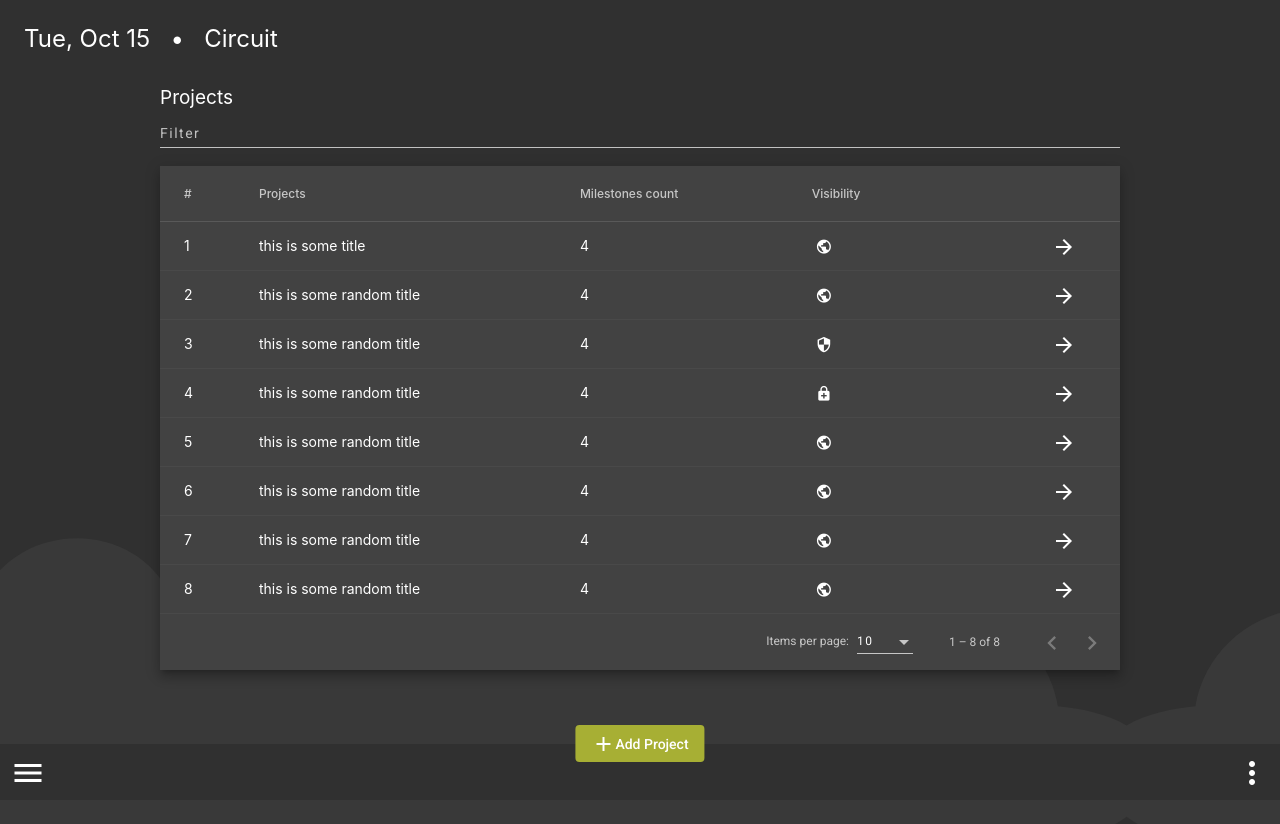
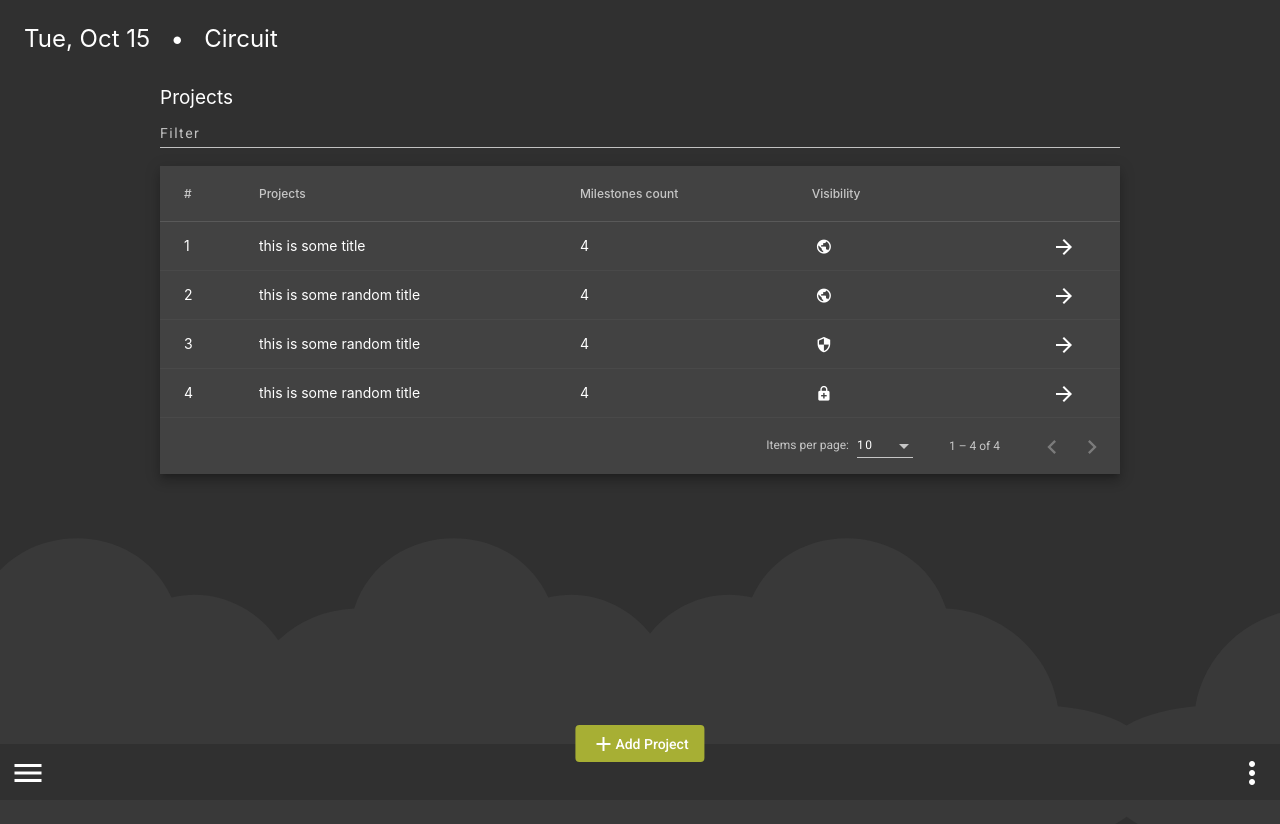
Before and after one commit to kartikeybhardwaj/circuit-fui, an Angular app: page /projects in a window 1280 px wide. Built offline with nearby package versions, Linux system fonts and the light colour scheme.

Commit message:
bug fixes

```diff
--- a/src/app/projects/projects.component.html
+++ b/src/app/projects/projects.component.html
@@ -19,9 +19,9 @@
             <mat-icon mat-list-icon class="icon-display-small visibilityIcon">{{element[column]}}</mat-icon>
           </td>
         </ng-container>
-        <ng-container *ngIf="column === 'gotoMilestone'">
+        <ng-container *ngIf="column === 'todo'">
           <td mat-cell *matCellDef="let element">
-            <button mat-button class="floatRight" (click)="projectClick()">
+            <button mat-button class="floatRight" (click)="projectClick(element)">
               <mat-icon class="colorBright">arrow_forward</mat-icon>
             </button>
           </td>
@@ -58,6 +58,13 @@
                     color="primary" mode="indeterminate" [diameter]="19"></mat-progress-spinner>
                 </div>
               </ng-container>
+              <div class="smallMarginTop">
+                <strong>Milestones</strong>:
+                <button mat-button
+                  *ngFor="let milestone of element.milestonesList; index as indexMilestone;">{{milestone.title}}</button>
+              </div>
+              <div class="smallMarginTop">Project created
+                by&nbsp;<strong>{{element.meta.addedBy}}</strong>&nbsp;on&nbsp;{{element.meta.addedOn}}</div>
             </div>
           </div>
         </td>
--- a/src/app/projects/projects.component.ts
+++ b/src/app/projects/projects.component.ts
@@ -34,7 +34,7 @@ export interface ProjectsList {
   visibility: string;
   visibilityIcon: string;
   members: MembersList[];
-  milestonesList: string[];
+  milestonesList: Milestones[];
   milestonesListCount: number;
   projectMetaId: string;
   fields: any[];
@@ -46,6 +46,11 @@ export interface MembersList {
   name: string;
   roleId: string;
   roleName: string;
+}
+
+export interface Milestones {
+  _id: string;
+  title: string;
 }
 
 export interface ProjectsMeta {
@@ -78,7 +83,7 @@ export class ProjectsComponent implements OnInit {
 
   PROJECTS_DATA: ProjectsList[];
   dataSourceProjects: MatTableDataSource < ProjectsList > ;
-  columnsForProjects = ['index', 'title', 'milestonesListCount', 'visibilityIcon', 'gotoMilestone'];
+  columnsForProjects = ['index', 'title', 'milestonesListCount', 'visibilityIcon', 'todo'];
   columnsToDisplayProjects = ['#', 'Projects', 'Milestones count', 'Visibility', ''];
   expandedElementProjects: ProjectsList | null;
 
@@ -113,16 +118,20 @@ export class ProjectsComponent implements OnInit {
         _id: '1234567890',
         name: 'some user',
         roleId: '2',
-        roleName: 'Project Manager',
-
+        roleName: 'Project Manager'
       }, {
         _id: '1234567890',
         name: 'some user',
         roleId: '4',
-        roleName: 'That one guy',
-
+        roleName: 'That one guy'
       }],
-      milestonesList: ['0', '1', '2', '3'],
+      milestonesList: [{
+        _id: '1234567890',
+        title: 'milestone title 1'
+      }, {
+        _id: '1234567890',
+        title: 'milestone title 2'
+      }],
       milestonesListCount: 4,
       projectMetaId: 'string',
       fields: [{
@@ -161,7 +170,13 @@ export class ProjectsComponent implements OnInit {
         roleName: 'That one guy',
 
       }],
-      milestonesList: ['0', '1', '2', '3'],
+      milestonesList: [{
+        _id: '1234567890',
+        title: 'milestone title 1'
+      }, {
+        _id: '1234567890',
+        title: 'milestone title 2'
+      }],
       milestonesListCount: 4,
       projectMetaId: 'string',
       fields: [{
@@ -200,7 +215,13 @@ export class ProjectsComponent implements OnInit {
         roleName: 'That one guy',
 
       }],
-      milestonesList: ['0', '1', '2', '3'],
+      milestonesList: [{
+        _id: '1234567890',
+        title: 'milestone title 1'
+      }, {
+        _id: '1234567890',
+        title: 'milestone title 2'
+      }],
       milestonesListCount: 4,
       projectMetaId: 'string',
       fields: [{
@@ -239,163 +260,13 @@ export class ProjectsComponent implements OnInit {
         roleName: 'That one guy',
 
       }],
-      milestonesList: ['0', '1', '2', '3'],
-      milestonesListCount: 4,
-      projectMetaId: 'string',
-      fields: [{
-        key: 'key_1',
-        key_1: 'value_1'
-      }, {
-        key: 'key_2',
-        key_2: 'value_2'
-      }, {
-        key: 'key_3',
-        key_3: 'value_3'
-      }],
-      meta: {
-        addedBy: 'some user',
-        addedOn: this.appInfo.getLongDate(new Date().getTime()),
-        lastUpdatedBy: 'some user',
-        lastUpdatedOn: this.appInfo.getLongDate(new Date().getTime())
-      }
-    }, {
-      index: 5,
-      _id: '1234567890',
-      title: 'this is some random title',
-      description: 'this is some description',
-      visibility: 'public',
-      visibilityIcon: 'public',
-      members: [{
+      milestonesList: [{
         _id: '1234567890',
-        name: 'some user',
-        roleId: '2',
-        roleName: 'Project Manager',
-
+        title: 'milestone title 1'
       }, {
         _id: '1234567890',
-        name: 'some user',
-        roleId: '4',
-        roleName: 'That one guy',
-
+        title: 'milestone title 2'
       }],
-      milestonesList: ['0', '1', '2', '3'],
-      milestonesListCount: 4,
-      projectMetaId: 'string',
-      fields: [{
-        key: 'key_1',
-        key_1: 'value_1'
-      }, {
-        key: 'key_2',
-        key_2: 'value_2'
-      }, {
-        key: 'key_3',
-        key_3: 'value_3'
-      }],
-      meta: {
-        addedBy: 'some user',
-        addedOn: this.appInfo.getLongDate(new Date().getTime()),
-        lastUpdatedBy: 'some user',
-        lastUpdatedOn: this.appInfo.getLongDate(new Date().getTime())
-      }
-    }, {
-      index: 6,
-      _id: '1234567890',
-      title: 'this is some random title',
-      description: 'this is some description',
-      visibility: 'public',
-      visibilityIcon: 'public',
-      members: [{
-        _id: '1234567890',
-        name: 'some user',
-        roleId: '2',
-        roleName: 'Project Manager',
-
-      }, {
-        _id: '1234567890',
-        name: 'some user',
-        roleId: '4',
-        roleName: 'That one guy',
-
-      }],
-      milestonesList: ['0', '1', '2', '3'],
-      milestonesListCount: 4,
-      projectMetaId: 'string',
-      fields: [{
-        key: 'key_1',
-        key_1: 'value_1'
-      }, {
-        key: 'key_2',
-        key_2: 'value_2'
-      }, {
-        key: 'key_3',
-        key_3: 'value_3'
-      }],
-      meta: {
-        addedBy: 'some user',
-        addedOn: this.appInfo.getLongDate(new Date().getTime()),
-        lastUpdatedBy: 'some user',
-        lastUpdatedOn: this.appInfo.getLongDate(new Date().getTime())
-      }
-    }, {
-      index: 7,
-      _id: '1234567890',
-      title: 'this is some random title',
-      description: 'this is some description',
-      visibility: 'public',
-      visibilityIcon: 'public',
-      members: [{
-        _id: '1234567890',
-        name: 'some user',
-        roleId: '2',
-        roleName: 'Project Manager',
-
-      }, {
-        _id: '1234567890',
-        name: 'some user',
-        roleId: '4',
-        roleName: 'That one guy',
-
-      }],
-      milestonesList: ['0', '1', '2', '3'],
-      milestonesListCount: 4,
-      projectMetaId: 'string',
-      fields: [{
-        key: 'key_1',
-        key_1: 'value_1'
-      }, {
-        key: 'key_2',
-        key_2: 'value_2'
-      }, {
-        key: 'key_3',
-        key_3: 'value_3'
-      }],
-      meta: {
-        addedBy: 'some user',
-        addedOn: this.appInfo.getLongDate(new Date().getTime()),
-        lastUpdatedBy: 'some user',
-        lastUpdatedOn: this.appInfo.getLongDate(new Date().getTime())
-      }
-    }, {
-      index: 8,
-      _id: '1234567890',
-      title: 'this is some random title',
-      description: 'this is some description',
-      visibility: 'public',
-      visibilityIcon: 'public',
-      members: [{
-        _id: '1234567890',
-        name: 'some user',
-        roleId: '2',
-        roleName: 'Project Manager',
-
-      }, {
-        _id: '1234567890',
-        name: 'some user',
-        roleId: '4',
-        roleName: 'That one guy',
-
-      }],
-      milestonesList: ['0', '1', '2', '3'],
       milestonesListCount: 4,
       projectMetaId: 'string',
       fields: [{
```
